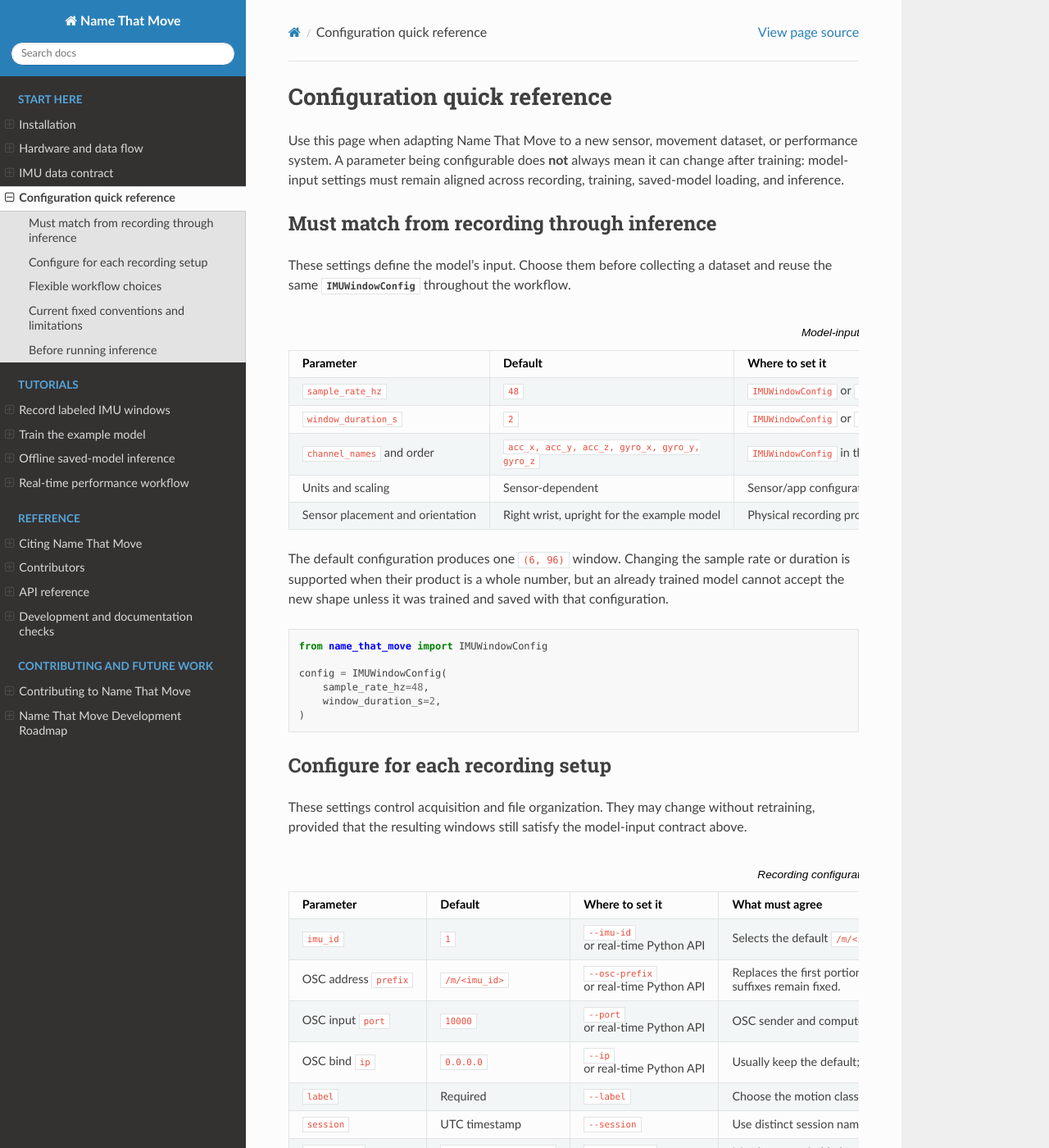
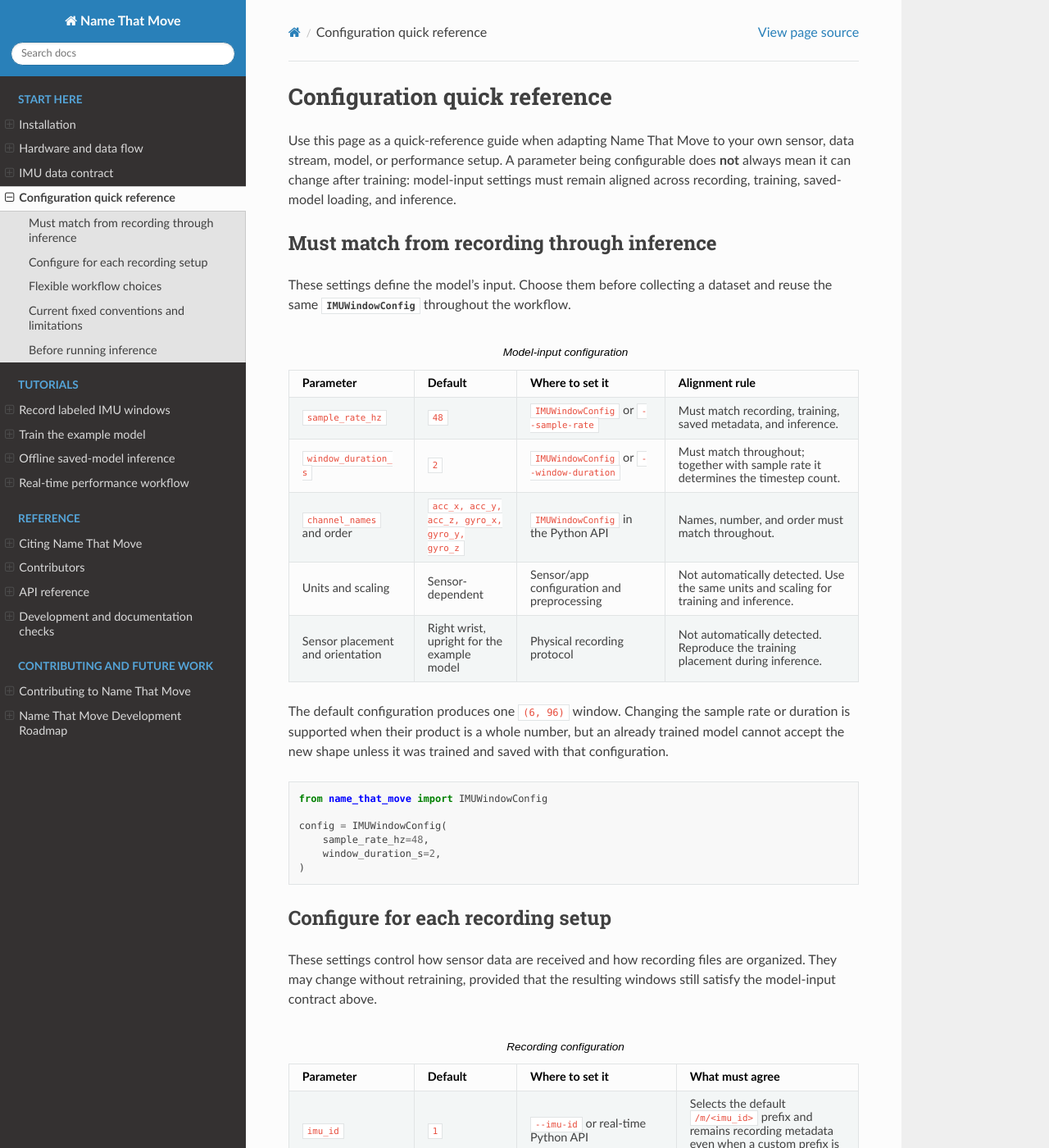
Before and after one commit to RoseZiyuXu/name-that-move, a Sphinx documentation site: the page built from docs/configuration.rst, in a window 1280 px wide and 1400 px high. Shown: the whole window at 82% size. Built offline with Sphinx 7.4.7 and the Read the Docs theme 3.1.0, drawn with Linux system fonts in a browser that asks for light colours; some of the changed text lies outside the part shown.

Commit message:
Polish Configuration quick reference documentation

```diff
--- a/docs/_static/custom.css
+++ b/docs/_static/custom.css
@@ -25,3 +25,15 @@
   vertical-align: top;
   white-space: normal;
 }
+
+table.configuration-table {
+  table-layout: fixed;
+  width: 100%;
+}
+
+table.configuration-table th,
+table.configuration-table td {
+  overflow-wrap: anywhere;
+  vertical-align: top;
+  white-space: normal;
+}
--- a/docs/configuration.rst
+++ b/docs/configuration.rst
@@ -1,10 +1,11 @@
 Configuration quick reference
 =============================
 
-Use this page when adapting Name That Move to a new sensor, movement dataset,
-or performance system. A parameter being configurable does **not** always mean
-it can change after training: model-input settings must remain aligned across
-recording, training, saved-model loading, and inference.
+Use this page as a quick-reference guide when adapting Name That Move to your
+own sensor, data stream, model, or performance setup. A parameter being
+configurable does **not** always mean it can change after training: model-input
+settings must remain aligned across recording, training, saved-model loading,
+and inference.
 
 Must match from recording through inference
 -------------------------------------------
@@ -62,11 +64,12 @@
 Configure for each recording setup
 ----------------------------------
 
-These settings control acquisition and file organization. They may change
-without retraining, provided that the resulting windows still satisfy the
-model-input contract above.
+These settings control how sensor data are received and how recording files are
+organized. They may change without retraining, provided that the resulting
+windows still satisfy the model-input contract above.
 
 .. list-table:: Recording configuration
+   :class: configuration-table
    :widths: 22 18 28 32
    :header-rows: 1
 
```
Also changed, not shown: other parts of docs/configuration.rst (+1 -0 lines).
